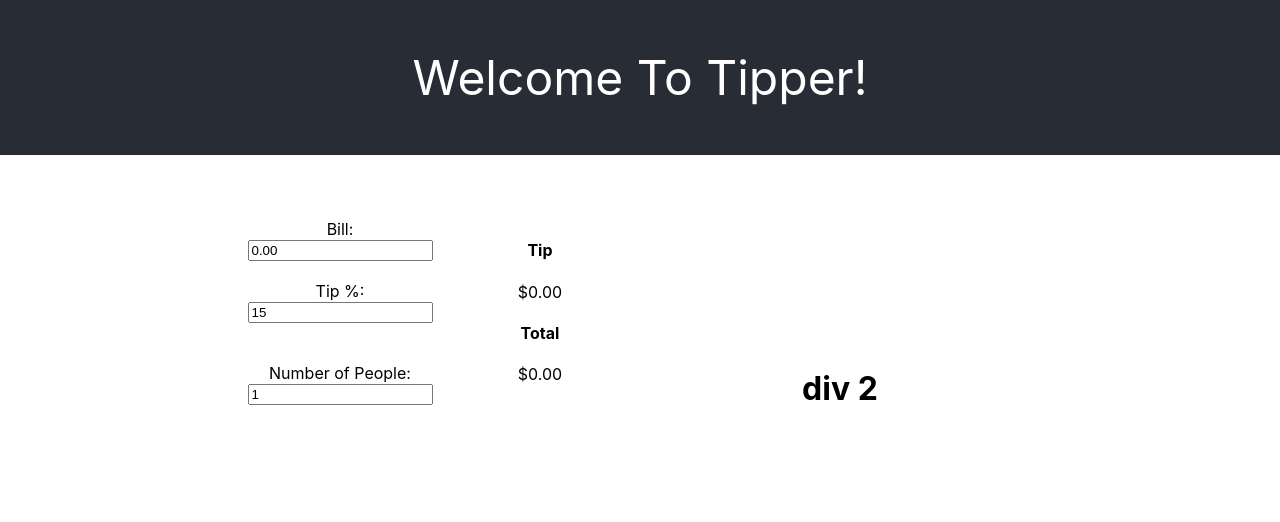
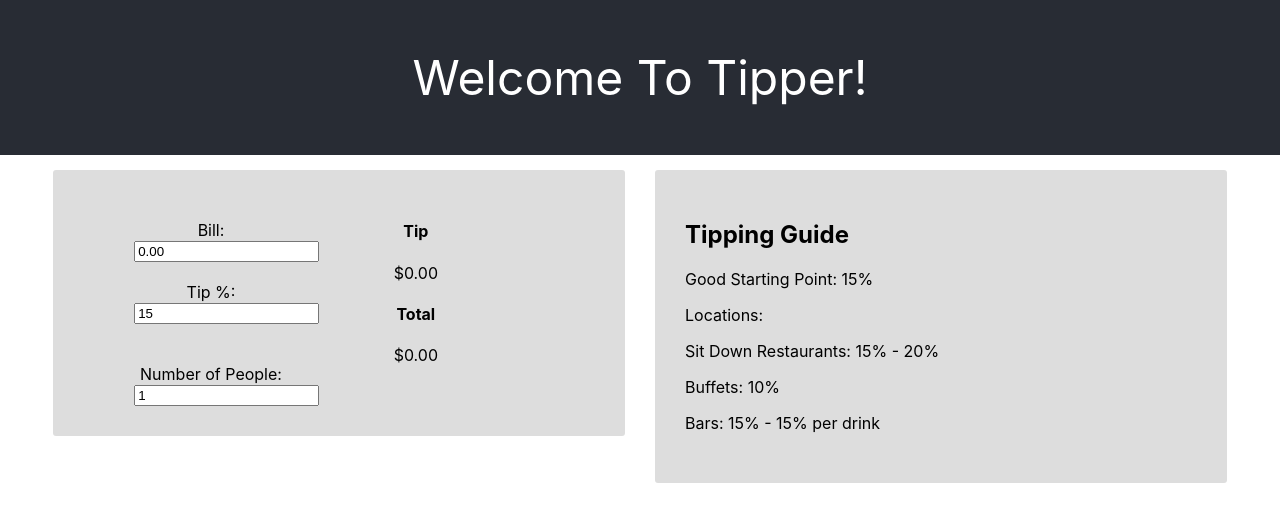
Before and after one commit to mawais54013/Tipper-Project, a React (Create React App) app: page / in a window 1280 px wide. Shown: the top 522 px of the page. Built offline with nearby package versions, Linux system fonts and the light colour scheme.

Commit message:
fix style

```diff
--- a/src/App.css
+++ b/src/App.css
@@ -13,12 +13,46 @@
   color: white;
 }
 
-.ib
+/* .ib
 {
-  margin-top: 5%;
+  margin-top: 1%;
   display: inline-block;
-  /* margin-left: 10%;
-  margin-right: 10%; */
-  width: 400px;
+  width: 500px;
+} */
 
+/* .ib, .ib2{
+  width:47%;
+  height:350px;
+  border:1px solid red;
+  margin-left:10px;
+  float: left;
+} */
+
+.left
+{
+  display: inline-block;
+  width:40%;
+  text-align: center;
+  padding: 30px;
+  background-color: #ddd;
+  border-radius: 3px;
+  margin: 15px;
+  vertical-align: top;
 }
+.right
+{
+  display: inline-block;
+  width: 40%;
+  text-align: left;
+  padding: 30px;
+  background-color: #ddd;
+  border-radius: 3px;
+  margin: 15px;
+}
+@media screen and (max-width: 700px)
+{
+  .left, .right
+    {
+      width: 70%;
+    }
+}
--- a/src/App.js
+++ b/src/App.js
@@ -11,13 +11,13 @@ function App() {
             Welcome To Tipper!
         </p>
       </header>
-
-      <div className="ib">
-          <TipCalculator />
-      </div>
-
-      <div className="ib">
-          <TipStandards />
+      <div className="container">
+        <div className="left">
+            <TipCalculator />
+        </div>
+        <div className="right">
+            <TipStandards />
+        </div>
       </div>
     </div>
   );
--- a/src/components/tipCal.css
+++ b/src/components/tipCal.css
@@ -5,7 +5,7 @@
 .div2 {
     display: inline-block;
     vertical-align: top;
-    width: 50%;
+    width: 30%;
 }
 
 .div3 {
--- a/src/components/tipCalculator.js
+++ b/src/components/tipCalculator.js
@@ -60,6 +60,7 @@ class TipCalculator extends React.Component {
         return (
          <div id="div1">
             <div className="div2">
+                <br/>
                 <form onSubmit={this.handleSubmit}>
                     <label>
                     Bill:
--- a/src/components/tipStandards.js
+++ b/src/components/tipStandards.js
@@ -1,8 +1,18 @@
 import React from 'react';
+import './tipCal.css';
 
 const tipStandards = () => {
     return (
-        <h1>div 2 </h1>
+        <div id="div1">
+            <div className="div3">
+            <h2>Tipping Guide</h2>
+            <p>Good Starting Point: 15%</p>
+            <p>Locations:</p>
+            <p>Sit Down Restaurants: 15% - 20%</p>
+            <p>Buffets: 10%</p>
+            <p>Bars: 15% - 15% per drink</p>
+            </div>
+        </div>
     )
 }
 
```
